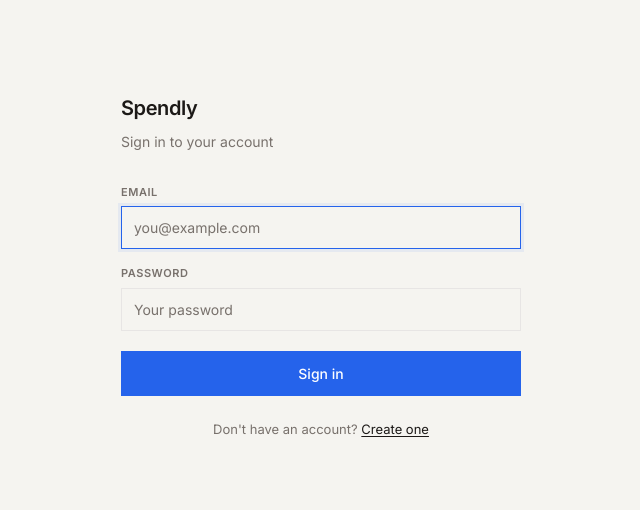
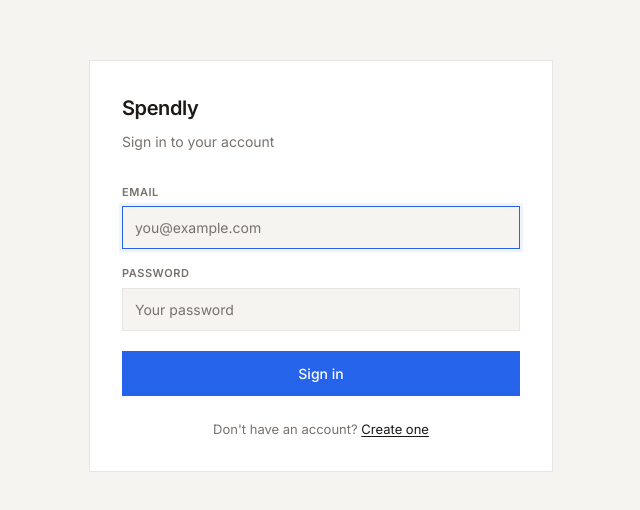
Before and after one commit to shubhamaher8/Spendly, a React (Vite) app in the folder frontend/: page /login in a window 1280 px wide. Shown: the part 134-644 px from the top of the page, without its empty margins (319-959 px from the left). Built offline with nearby package versions, Linux system fonts and the light colour scheme; a web font is replaced by a local one.

Commit message:
Update auth card styles: increase max-width, add background, border, and padding

```diff
--- a/frontend/src/index.css
+++ b/frontend/src/index.css
@@ -336,7 +336,10 @@
 
 .auth-card {
   width: 100%;
-  max-width: 400px;
+  max-width: 464px;
+  background: var(--surface-raised);
+  border: 1px solid var(--border);
+  padding: 32px;
 }
 
 .auth-logo {
```
